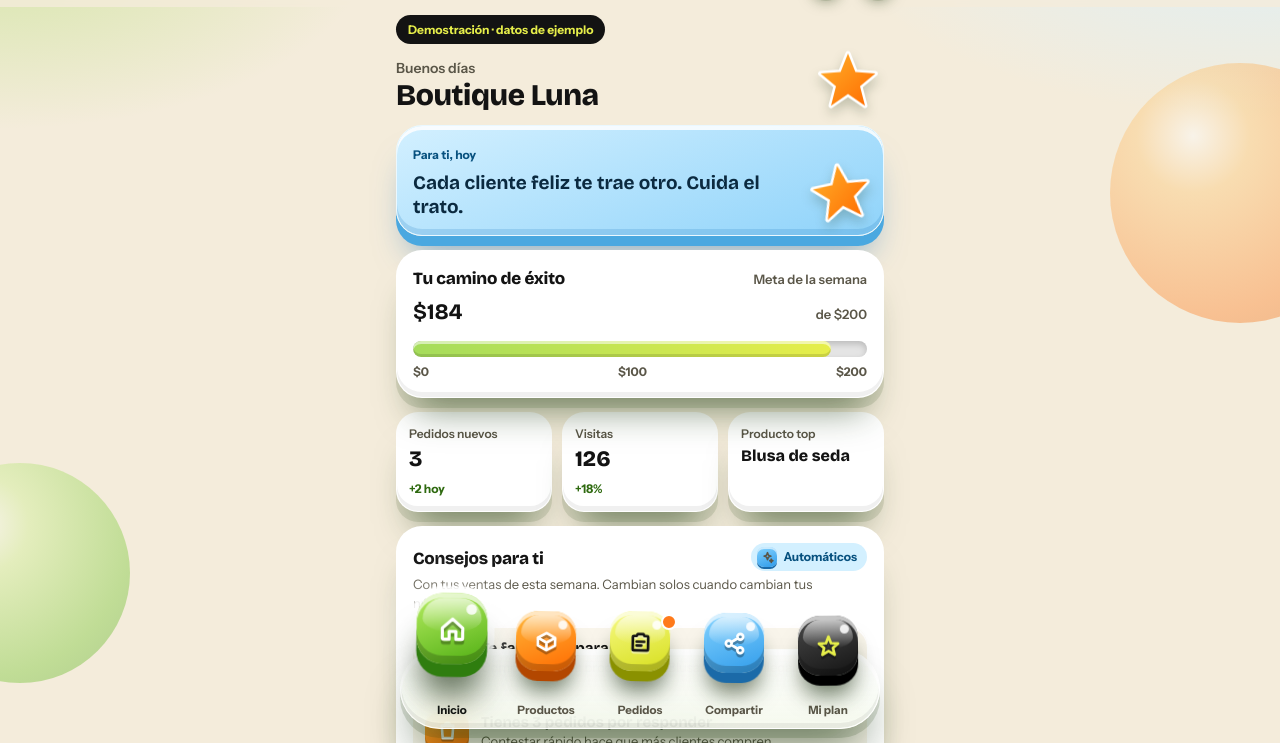
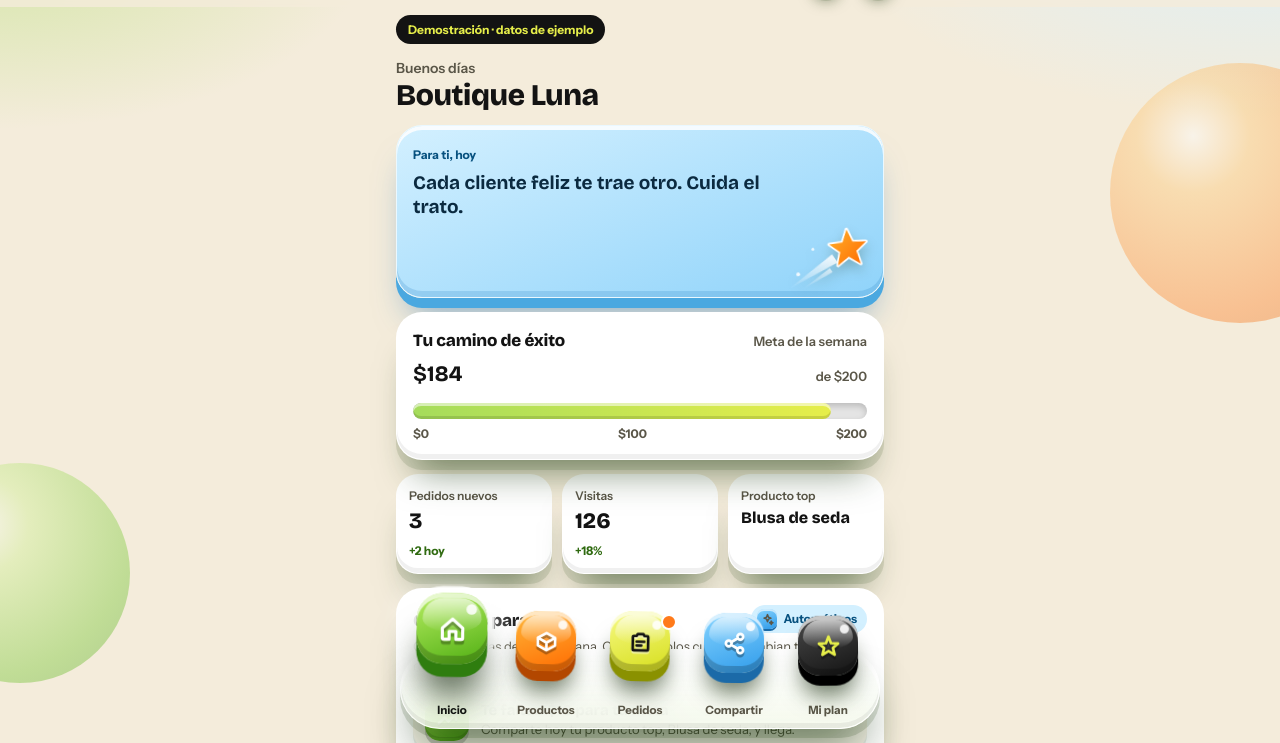
Before and after one commit to marjorierivera110994-ux/ventas-link, a plain HTML site: page app-vendedor.html in a window 1280 px wide. Shown: the part 57-800 px from the top of the page. Drawn offline with nearby package versions, Linux system fonts and the light colour scheme.

Commit message:
style: quitar estrella del saludo y estrella fugaz dentro de la tarjeta celeste
Co-Authored-By: Claude Sonnet 5.5 <noreply@anthropic.com>

```diff
--- a/app-vendedor.html
+++ b/app-vendedor.html
@@ -177,6 +177,8 @@
   .accion .chip { width: 42px; height: 42px; flex: 0 0 42px; }
   .accion .tx { min-width: 0; flex: 1; overflow-wrap: normal; word-break: keep-all; hyphens: none; }
   .accion .tx.tres { font-size: 12px; line-height: 1.15; }
+  .tarj.oscura { padding-bottom: 78px; }
+  .tarj.oscura .stk { width: 88px !important; height: 59px !important; right: 10px !important; bottom: 8px !important; }
   /* Botones de acción: ícono arriba, texto centrado y legible (marca: acc2) */
   .accion { flex-direction: column; justify-content: center; text-align: center; gap: 8px; min-height: 112px; padding: 14px 8px 12px; }
   .accion .tx, .accion .tx.tres { flex: 0 0 auto; width: 100%; min-height: 2.5em; display: flex; align-items: center; justify-content: center; text-align: center; font-family: var(--f-d); font-size: 15.5px; font-weight: 800; line-height: 1.25; letter-spacing: -.005em; color: var(--tinta); }
@@ -212,7 +214,10 @@
   <symbol id="st-corazon" viewBox="0 0 64 64"><path d="M32 56S6 40.5 6 22a13 13 0 0 1 26-4 13 13 0 0 1 26 4c0 18.500-26 34-26 34z" fill="url(#sg-or)" stroke="#fff" stroke-width="5" stroke-linejoin="round" paint-order="stroke"/><path d="M16 22a7 7 0 0 1 7-7" fill="none" stroke="#fff" stroke-opacity=".6" stroke-width="3.5" stroke-linecap="round"/></symbol>
   <symbol id="st-etiqueta" viewBox="0 0 64 64"><path d="M6 8h26l26 26-24 24L8 32z" fill="url(#sg-gr)" stroke="#fff" stroke-width="5" stroke-linejoin="round" paint-order="stroke"/><circle cx="20" cy="22" r="5" fill="#fff"/><path d="M30 38l8-8M34 44l10-10" stroke="#fff" stroke-width="4" stroke-linecap="round"/></symbol>
   <symbol id="st-regalo" viewBox="0 0 64 64"><rect x="9" y="26" width="46" height="30" rx="6" fill="url(#sg-gr)" stroke="#fff" stroke-width="5" paint-order="stroke"/><rect x="6" y="18" width="52" height="12" rx="5" fill="url(#sg-li)" stroke="#fff" stroke-width="5" paint-order="stroke"/><path d="M32 18v38" stroke="#ff7a1a" stroke-width="7"/><path d="M32 18c-4-10-16-10-14-3s10 5 14 3zM32 18c4-10 16-10 14-3s-10 5-14 3z" fill="none" stroke="#ff7a1a" stroke-width="5" stroke-linecap="round" stroke-linejoin="round"/></symbol>
-  <symbol id="st-rayo" viewBox="0 0 64 64"><path d="M37 3L12 36h16l-4 25 28-36H36z" fill="url(#sg-li)" stroke="#fff" stroke-width="5" stroke-linejoin="round" paint-order="stroke"/></symbol>
+  <symbol id="st-fugaz" viewBox="0 0 104 70"><defs><linearGradient id="sg-cola" x1="0" y1="1" x2="1" y2="0"><stop offset="0" stop-color="#fff" stop-opacity="0"/><stop offset="1" stop-color="#fff" stop-opacity=".95"/></linearGradient></defs>
+    <path d="M2 66L56 30l6 10z" fill="url(#sg-cola)"/><path d="M18 68L52 46l3 5z" fill="url(#sg-cola)" opacity=".7"/><circle cx="14" cy="50" r="2.2" fill="#fff" opacity=".85"/><circle cx="34" cy="22" r="1.8" fill="#fff" opacity=".8"/>
+    <g transform="translate(50 -2) scale(.8)"><path d="M32 5l7.4 18.6 20 1.4-15.4 12.8 5 19.4L32 45.6 15 57.2l5-19.4L4.6 25l20-1.4z" fill="url(#sg-or)" stroke="#fff" stroke-width="5" stroke-linejoin="round" paint-order="stroke"/></g></symbol>
+  <symbol id="st-rayo"viewBox="0 0 64 64"><path d="M37 3L12 36h16l-4 25 28-36H36z" fill="url(#sg-li)" stroke="#fff" stroke-width="5" stroke-linejoin="round" paint-order="stroke"/></symbol>
   <symbol id="st-chat" viewBox="0 0 64 64"><path d="M32 6C17 6 6 16 6 29c0 6 3 11 7 15l-3 13 13-5c3 1 6 2 9 2 15 0 26-10 26-23S47 6 32 6z" fill="url(#sg-gr)" stroke="#fff" stroke-width="5" stroke-linejoin="round" paint-order="stroke"/><path d="M20 30l8 8 16-17" fill="none" stroke="#fff" stroke-width="6" stroke-linecap="round" stroke-linejoin="round"/></symbol>
 </svg>
 
@@ -233,11 +238,10 @@
 <main class="panel" id="p-inicio" role="tabpanel" aria-label="Inicio">
   <div class="inicio">
     <span class="demo" role="note">Demostración · datos de ejemplo</span>
-    <div class="saludo"><small id="hora">Buenos días</small><h1>Boutique Luna</h1>
-      <svg class="stk g" style="right:4px;top:-4px;--r:8deg" aria-hidden="true"><use href="#st-estrella"/></svg></div>
+    <div class="saludo"><small id="hora">Buenos días</small><h1>Boutique Luna</h1></div>
 
     <aside class="tarj oscura" aria-label="Frase para ti"><small>Para ti, hoy</small><p id="frase"></p>
-      <svg class="stk g" style="right:10px;bottom:10px;--r:-10deg;animation-delay:.6s" aria-hidden="true"><use href="#st-estrella"/></svg></aside>
+      <svg class="stk" style="right:8px;bottom:6px;width:104px;height:70px;--r:-6deg;animation-delay:.6s" aria-hidden="true"><use href="#st-fugaz"/></svg></aside>
 
     <section class="tarj" aria-labelledby="t-meta">
       <div class="meta-cab"><h2 id="t-meta">Tu camino de éxito</h2><span>Meta de la semana</span></div>
```
